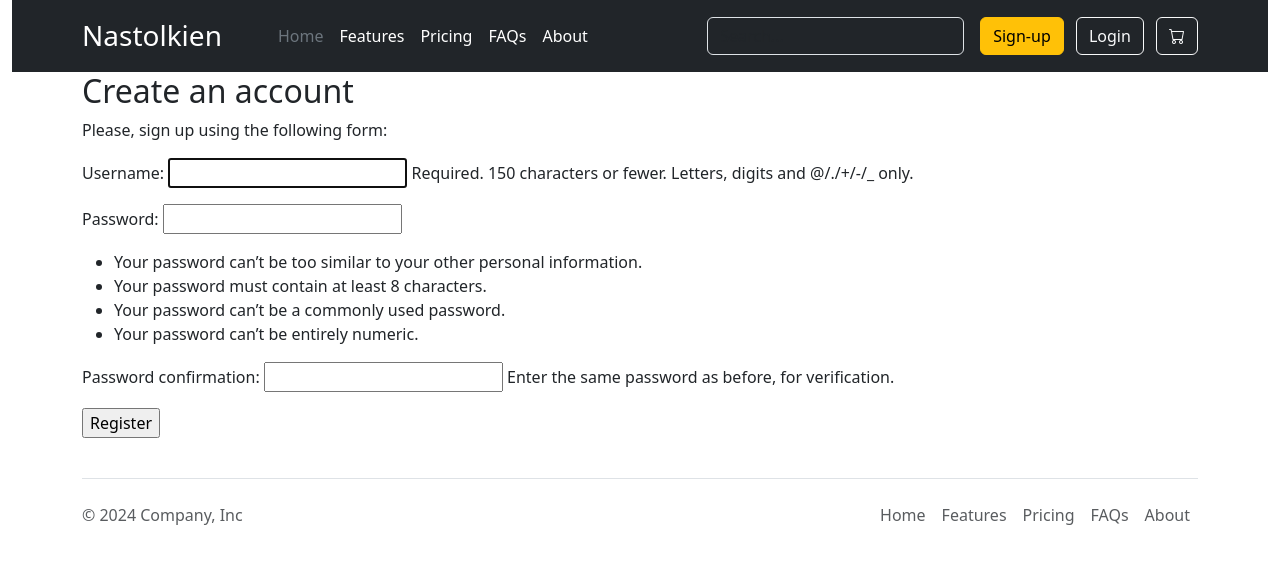
After one commit to roman-yatsenko/python-web-store, a Django app: page /account/register/ in a window 1280 px wide. The commit adds this page. Shown: the top 564 px of the page. Run offline with Django 4.2, Linux system fonts and the light colour scheme.

Commit message:
Add registration

```diff
--- /dev/null
+++ b/account/templates/account/register.html
@@ -0,0 +1,13 @@
+{% extends "shop/base.html" %}
+
+{% block title %}Create an account{% endblock  %}
+
+{% block content %}
+<h2>Create an account</h2>
+<p>Please, sign up using the following form:</p>
+<form method="post">
+    {% csrf_token %}
+    {{ user_form.as_p }}
+    <p><input type="submit" value="Register"></p>
+</form>
+{% endblock  %}
--- a/account/templates/registration/login.html
+++ b/account/templates/registration/login.html
@@ -10,7 +10,11 @@
     Please try again.
 </p>
 {% else %}
-<p>Please, use the following form to log in:</p>
+<p>
+    Please, use the following form to log in.
+    If you don't have an account
+    <a href="{% url 'account:register' %}">register here</a>.
+</p>
 {% endif %}
 <form action="{% url 'account:login' %}" method="post">
     {{ form.as_p }}
--- a/account/urls.py
+++ b/account/urls.py
@@ -1,5 +1,7 @@
 from django.contrib.auth import views as auth_views
 from django.urls import path
+
+from .views import register
 
 # from .views import user_login
 
@@ -8,4 +10,5 @@ urlpatterns = [
     # url-адреси для входу та виходу
     path('login/', auth_views.LoginView.as_view(), name='login'),
     path('logout/', auth_views.LogoutView.as_view(), name='logout'),
+    path('register/', register, name='register'),
 ]
--- a/account/views.py
+++ b/account/views.py
@@ -1,3 +1,20 @@
+from django.contrib.auth.forms import UserCreationForm
 from django.shortcuts import render
 
 # Create your views here.
+
+def register(request):
+    if request.method == 'POST':
+        user_form = UserCreationForm(request.POST)
+        if user_form.is_valid():
+            # Створити новий об'єкт користувача
+            # але поки не зберігати його
+            new_user = user_form.save(commit=False)
+            # Встановити новий пароль
+            new_user.set_password(user_form.cleaned_data['password1'])
+            # Зберегти об'єкт User
+            new_user.save()
+            return render(request, 'account/register_done.html', {'new_user': new_user})
+    else:
+        user_form = UserCreationForm()
+    return render(request, 'account/register.html', {'user_form': user_form})
--- a/core/settings.py
+++ b/core/settings.py
@@ -109,7 +109,7 @@ AUTH_PASSWORD_VALIDATORS = [
 # Internationalization
 # https://docs.djangoproject.com/en/4.2/topics/i18n/
 
-LANGUAGE_CODE = "uk-UA"
+LANGUAGE_CODE = "en"
 
 TIME_ZONE = "Europe/Kyiv"
 
--- a/shop/templates/shop/base.html
+++ b/shop/templates/shop/base.html
@@ -35,7 +35,7 @@
                     <button type="button" class="btn btn-warning disabled me-2">{{ request.user.first_name|default:request.user.username }}</button>
                     <a class="btn btn-outline-light me-2" href="{% url 'account:logout' %}">Logout</a>
                   {% else %}
-                    <button type="button" class="btn btn-warning me-2">Sign-up</button>
+                    <a class="btn btn-warning me-2" href="{% url 'account:register' %}">Sign-up</a>
                     <a class="btn btn-outline-light me-2" href="{% url 'account:login' %}">Login</a>
                   {% endif %}
                   <a class="btn btn-outline-light position-relative" href="{% url 'cart:cart_detail' %}">
```
Also changed, not shown: account/templates/account/register_done.html (added, +11 -0 lines).
